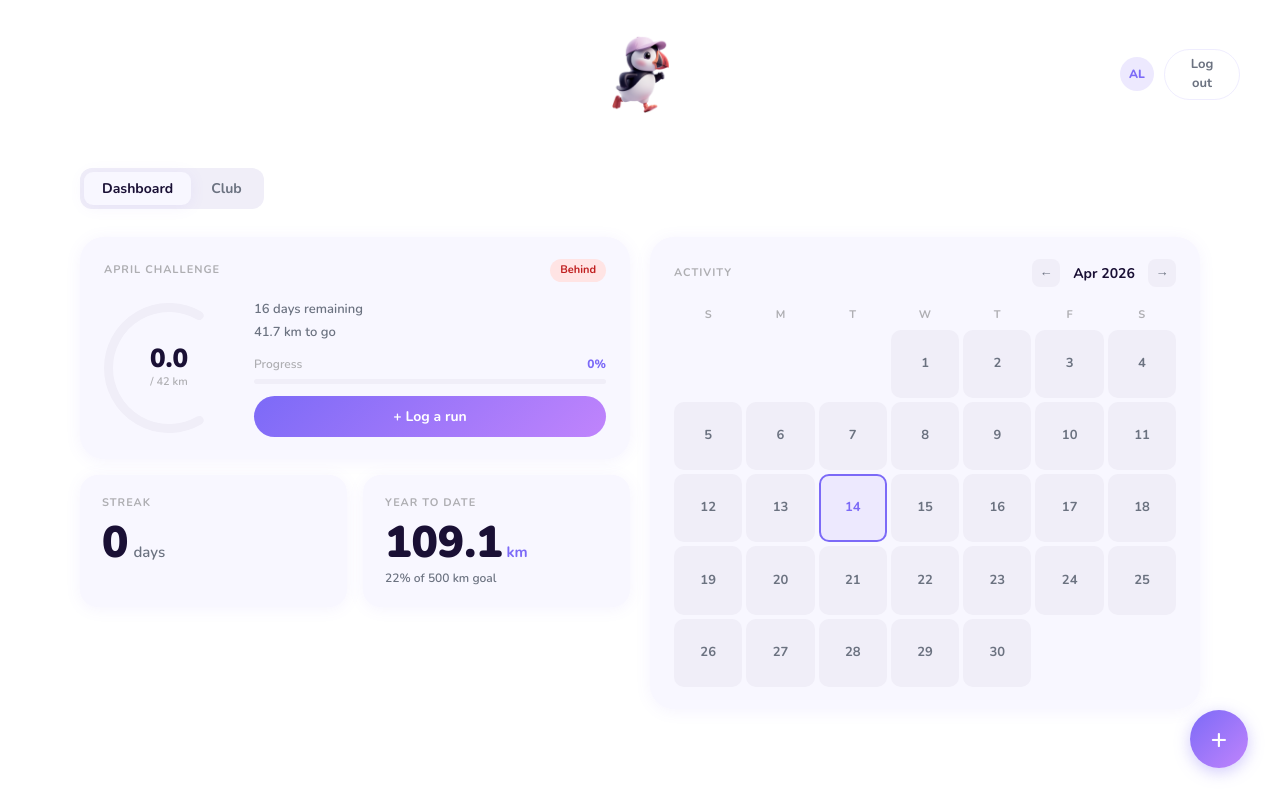
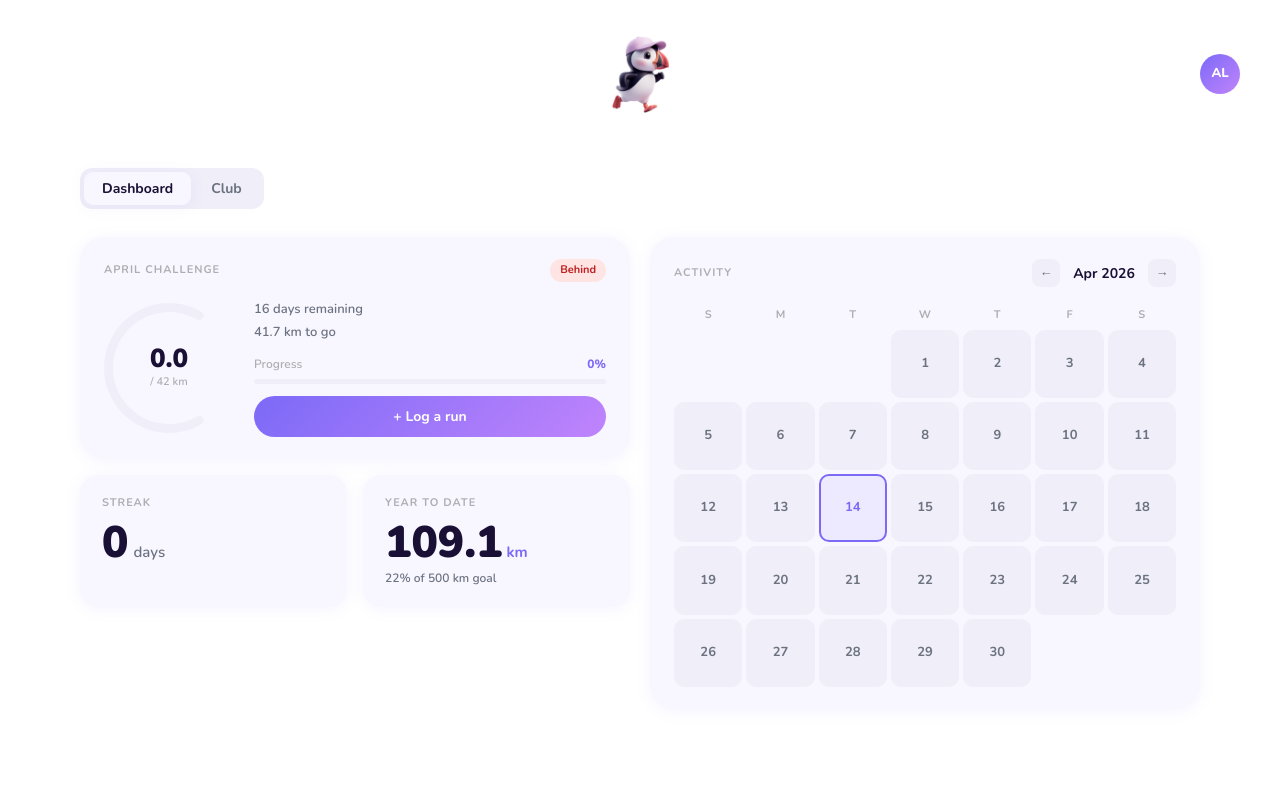
Before and after one commit to andpurnell-code/run-club, a React (Vite) app: page / in a window 1280 px wide. Built offline with nearby package versions, Linux system fonts and the light colour scheme.

Commit message:
Remove FAB, replace with avatar dropdown menu with logout

```diff
--- a/src/App.tsx
+++ b/src/App.tsx
@@ -8,6 +8,7 @@ import SplashScreen from './components/SplashScreen'
 import { useRunClub } from './hooks/useRunClub'
 import { t } from './tokens'
 import './index.css'
+
 
 function PageToggle() {
   const location = useLocation()
@@ -63,33 +64,6 @@ export default function App() {
         <Route path="/club" element={<ClubPage club={club} currentMember={member} />} />
       </Routes>
 
-      {/* FAB */}
-      <button
-        onClick={() => openModal()}
-        style={{
-          position: 'fixed', bottom: 32, right: 32,
-          width: 58, height: 58, borderRadius: '50%',
-          background: t.accentGradient, border: 'none',
-          color: '#fff', fontSize: 28, cursor: 'pointer',
-          boxShadow: '0 4px 16px rgba(124,106,247,0.35)',
-          display: 'flex', alignItems: 'center', justifyContent: 'center',
-          transition: 'transform 180ms, box-shadow 180ms',
-          zIndex: 100,
-        }}
-        onMouseEnter={e => {
-          const el = e.currentTarget as HTMLElement
-          el.style.transform = 'scale(1.1) translateY(-2px)'
-          el.style.boxShadow = '0 8px 28px rgba(124,106,247,0.5)'
-        }}
-        onMouseLeave={e => {
-          const el = e.currentTarget as HTMLElement
-          el.style.transform = 'scale(1)'
-          el.style.boxShadow = '0 4px 16px rgba(124,106,247,0.35)'
-        }}
-      >
-        +
-      </button>
-
       {modalDate && (
         <LogRunModal
           member={member}
--- a/src/components/NavBar.tsx
+++ b/src/components/NavBar.tsx
@@ -1,3 +1,4 @@
+import { useState, useRef, useEffect } from 'react'
 import { Link } from 'react-router-dom'
 import { t } from '../tokens'
 import puffinLogo from '../assets/puffin.png'
@@ -8,6 +9,19 @@ interface Props {
 }
 
 export default function NavBar({ memberName, onLogout }: Props) {
+  const [menuOpen, setMenuOpen] = useState(false)
+  const menuRef = useRef<HTMLDivElement>(null)
+
+  useEffect(() => {
+    function handleClick(e: MouseEvent) {
+      if (menuRef.current && !menuRef.current.contains(e.target as Node)) {
+        setMenuOpen(false)
+      }
+    }
+    document.addEventListener('mousedown', handleClick)
+    return () => document.removeEventListener('mousedown', handleClick)
+  }, [])
+
   return (
     <nav style={{
       background: '#ffffff',
@@ -19,7 +33,7 @@ export default function NavBar({ memberName, onLogout }: Props) {
       top: 0,
       zIndex: 100,
     }}>
-      {/* Spacer to balance right side */}
+      {/* Spacer */}
       <div style={{ width: 120 }} />
 
       {/* Center: logo */}
@@ -27,28 +41,52 @@ export default function NavBar({ memberName, onLogout }: Props) {
         <img src={puffinLogo} alt="Run Club" style={{ width: 124, height: 124, objectFit: 'contain', display: 'block' }} />
       </Link>
 
-      {/* Avatar + logout */}
-      <div style={{ display: 'flex', alignItems: 'center', gap: 10, width: 120, justifyContent: 'flex-end' }}>
-        <div style={{
-          width: 34, height: 34, borderRadius: '50%',
-          background: t.accentLight,
-          display: 'flex', alignItems: 'center', justifyContent: 'center',
-          fontWeight: 800, fontSize: 12, color: t.accent,
-        }}>
+      {/* Avatar with dropdown */}
+      <div ref={menuRef} style={{ width: 120, display: 'flex', justifyContent: 'flex-end', position: 'relative' }}>
+        <button
+          onClick={() => setMenuOpen(o => !o)}
+          style={{
+            width: 40, height: 40, borderRadius: '50%',
+            background: t.accentGradient,
+            border: 'none', cursor: 'pointer',
+            display: 'flex', alignItems: 'center', justifyContent: 'center',
+            fontFamily: 'Nunito, sans-serif', fontWeight: 800, fontSize: 13,
+            color: '#fff',
+            boxShadow: menuOpen ? '0 0 0 3px rgba(124,106,247,0.2)' : 'none',
+            transition: 'box-shadow 180ms',
+          }}
+        >
           {memberName ? memberName.slice(0, 2).toUpperCase() : '?'}
-        </div>
-        {onLogout && (
-          <button onClick={onLogout} style={{
-            background: 'transparent',
+        </button>
+
+        {menuOpen && (
+          <div style={{
+            position: 'absolute', top: 48, right: 0,
+            background: t.surface,
+            borderRadius: 12,
+            boxShadow: t.shadowMd,
             border: `1px solid ${t.border}`,
-            borderRadius: 100,
-            padding: '5px 14px',
-            fontFamily: 'Nunito, sans-serif',
-            fontWeight: 700, fontSize: 13,
-            color: t.textSecondary, cursor: 'pointer',
+            overflow: 'hidden',
+            minWidth: 140,
           }}>
-            Log out
-          </button>
+            <div style={{ padding: '10px 14px 8px', borderBottom: `1px solid ${t.border}` }}>
+              <div style={{ fontWeight: 800, fontSize: 13, color: t.text }}>{memberName}</div>
+            </div>
+            <button
+              onClick={() => { setMenuOpen(false); onLogout?.() }}
+              style={{
+                width: '100%', padding: '10px 14px',
+                background: 'none', border: 'none',
+                textAlign: 'left', cursor: 'pointer',
+                fontFamily: 'Nunito, sans-serif', fontWeight: 700, fontSize: 13,
+                color: t.textSecondary,
+              }}
+              onMouseEnter={e => (e.currentTarget.style.background = t.bg)}
+              onMouseLeave={e => (e.currentTarget.style.background = 'none')}
+            >
+              Log out
+            </button>
+          </div>
         )}
       </div>
     </nav>
```
